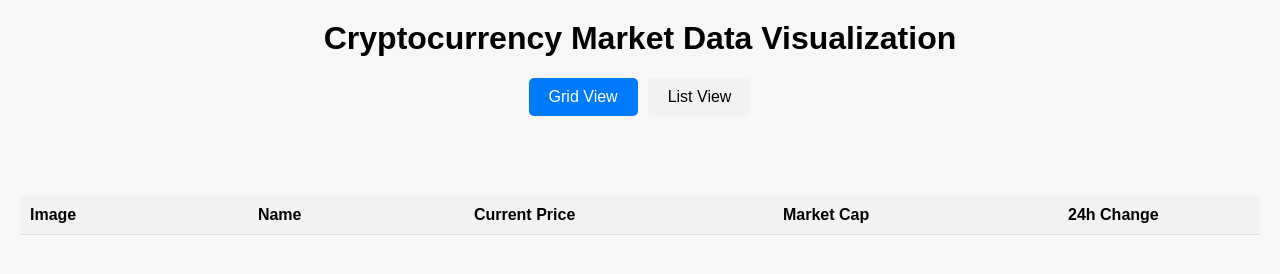
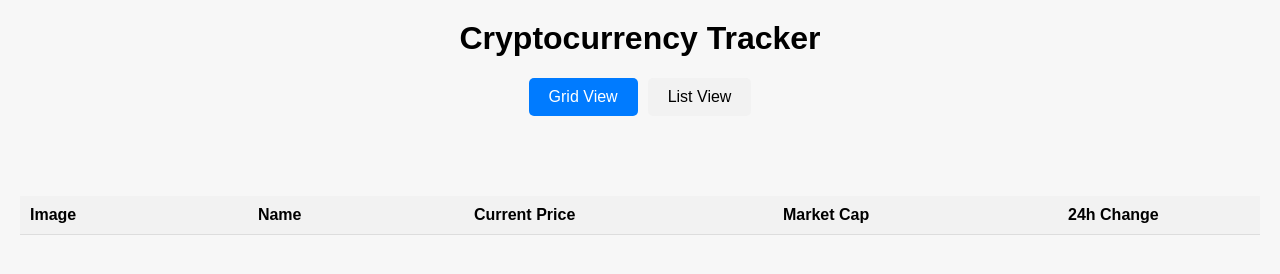
Before and after one commit to D32SSV/crypto, a plain HTML site: page index.html in a window 1280 px wide. Drawn offline with Linux system fonts and the light colour scheme; no server answers.

Commit message:
Update index.html

```diff
--- a/index.html
+++ b/index.html
@@ -3,12 +3,12 @@
 <head>
   <meta charset="UTF-8">
   <meta name="viewport" content="width=device-width, initial-scale=1.0">
-  <title>Cryptocurrency Market Data Visualization</title>
+  <title>Cryptocurrency Tracker</title>
 
   <link rel="stylesheet" href="style.css">
 </head>
 <body>
-  <h1>Cryptocurrency Market Data Visualization</h1>
+  <h1>Cryptocurrency Tracker</h1>
   <div class="tabs">
     <button class="tab active" id="gridViewBtn">Grid View</button>
     <button class="tab" id="listViewBtn">List View</button>
```
